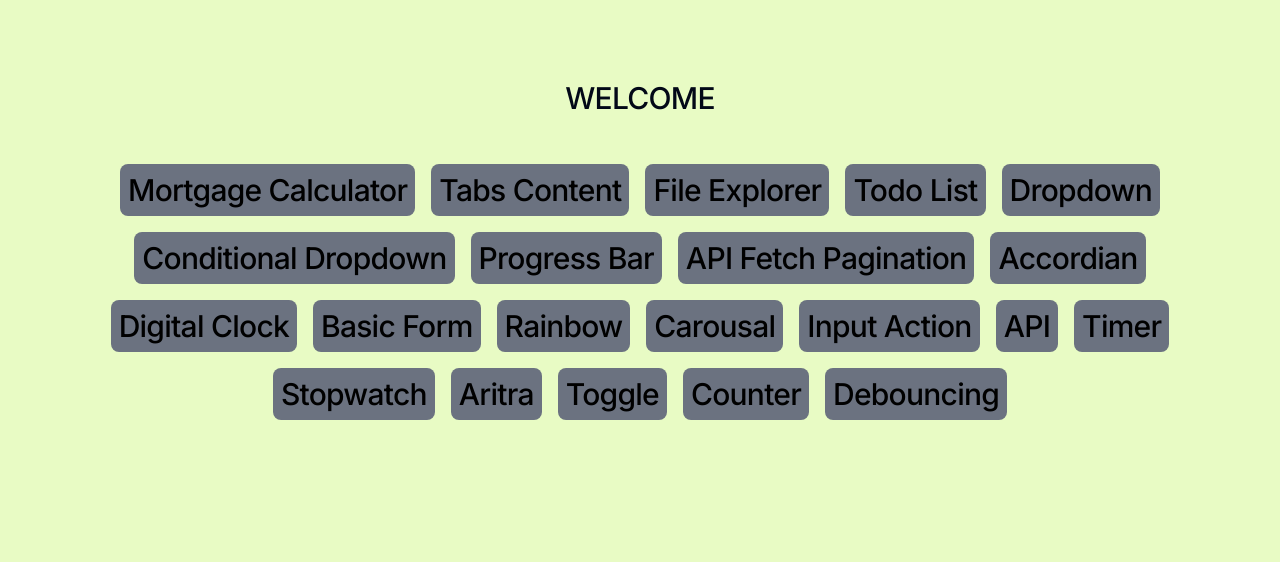
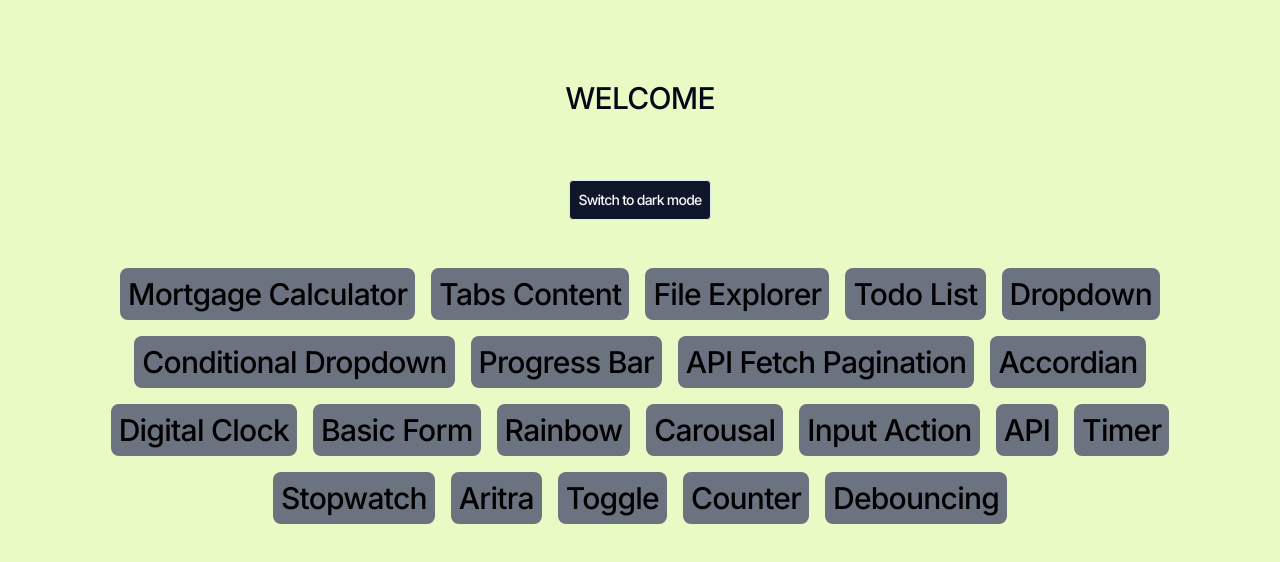
Before and after one commit to Pritamgit2002/Frontend-Topics, a Next.js app: page / in a window 1280 px wide. Shown: the top 562 px of the page. Built offline with nearby package versions, Linux system fonts and the light colour scheme.

Commit message:
useContext

```diff
--- a/src/app/page.tsx
+++ b/src/app/page.tsx
@@ -17,6 +17,7 @@ import ProgrssBar from "@/components/ProgrssBar";
 import Rainbow from "@/components/Rainbow";
 import { Stopwatch } from "@/components/stopwatch";
 import Tab from "@/components/Tab";
+import ThemeSwitcher from "@/components/ThemeSwitcher";
 import Timer from "@/components/timer";
 import Todo from "@/components/Todo";
 import Togglemode from "@/components/toggle-mode";
@@ -30,7 +31,9 @@ import {
   DrawerTitle,
   DrawerTrigger,
 } from "@/components/ui/drawer";
+import { ThemeContext } from "@/context/ThemeContext";
 import { title } from "process";
+import { useState } from "react";
 
 const content = [
   {
@@ -140,14 +143,18 @@ const content = [
 ];
 
 export default function Home() {
+  const [theme, setTheme] = useState("light");
   return (
-    <main className=" w-full h-screen flex flex-col items-center justify-start gap-y-12 p-20 bg-lime-200/60  text-3xl font-medium tracking-tight">
+    <ThemeContext.Provider value={{theme, setTheme}}>
+
+    <main className={` w-full h-screen flex flex-col items-center justify-start gap-y-12 p-20   text-3xl font-medium tracking-tight ${theme === "light"?"bg-lime-200/60":"bg-slate-600/60"}`}>
       <h1>WELCOME</h1>
+      <ThemeSwitcher/>
       <div className=" w-full flex flex-wrap items-center justify-center gap-4 ">
         {content.map((item, index) => (
           <Drawer key={index}>
             <div className=" w-max flex items-center justify-between">
-              <DrawerTrigger className=" bg-gray-500 p-2 rounded-lg text-black w-max ">
+              <DrawerTrigger className={` ${theme==="light"?"bg-gray-500":" bg-sky-200"}  p-2 rounded-lg text-black w-max `}>
                 {item.title}
               </DrawerTrigger>
             </div>
@@ -168,5 +175,7 @@ export default function Home() {
         ))}
       </div>
     </main>
+
+    </ThemeContext.Provider>
   );
 }
--- /dev/null
+++ b/src/components/ThemeSwitcher.tsx
@@ -0,0 +1,24 @@
+import { ThemeContext } from '@/context/ThemeContext'
+import React, { useContext } from 'react'
+import { Button } from './ui/button'
+
+
+const ThemeSwitcher = () => {
+    const themeContext = useContext(ThemeContext);
+
+    if(!themeContext){
+        return <p>Error: ThemeContext not available...</p>
+    }
+
+    const {theme, setTheme} = themeContext;
+  return (
+    <Button
+        className=' p-2 mt-4 border rounded'
+        onClick={() => setTheme(theme === "light"?"dark":"light")}
+    >
+        Switch to {theme === "light"?"dark":"light"} mode
+    </Button>
+  )
+}
+
+export default ThemeSwitcher
--- /dev/null
+++ b/src/context/ThemeContext.ts
@@ -0,0 +1,8 @@
+import { createContext, Dispatch, SetStateAction } from "react";
+
+type ThemeContextType = {
+    theme:string;
+    setTheme: Dispatch<SetStateAction<string>>
+}
+
+export const ThemeContext = createContext<ThemeContextType | null>(null)
```
